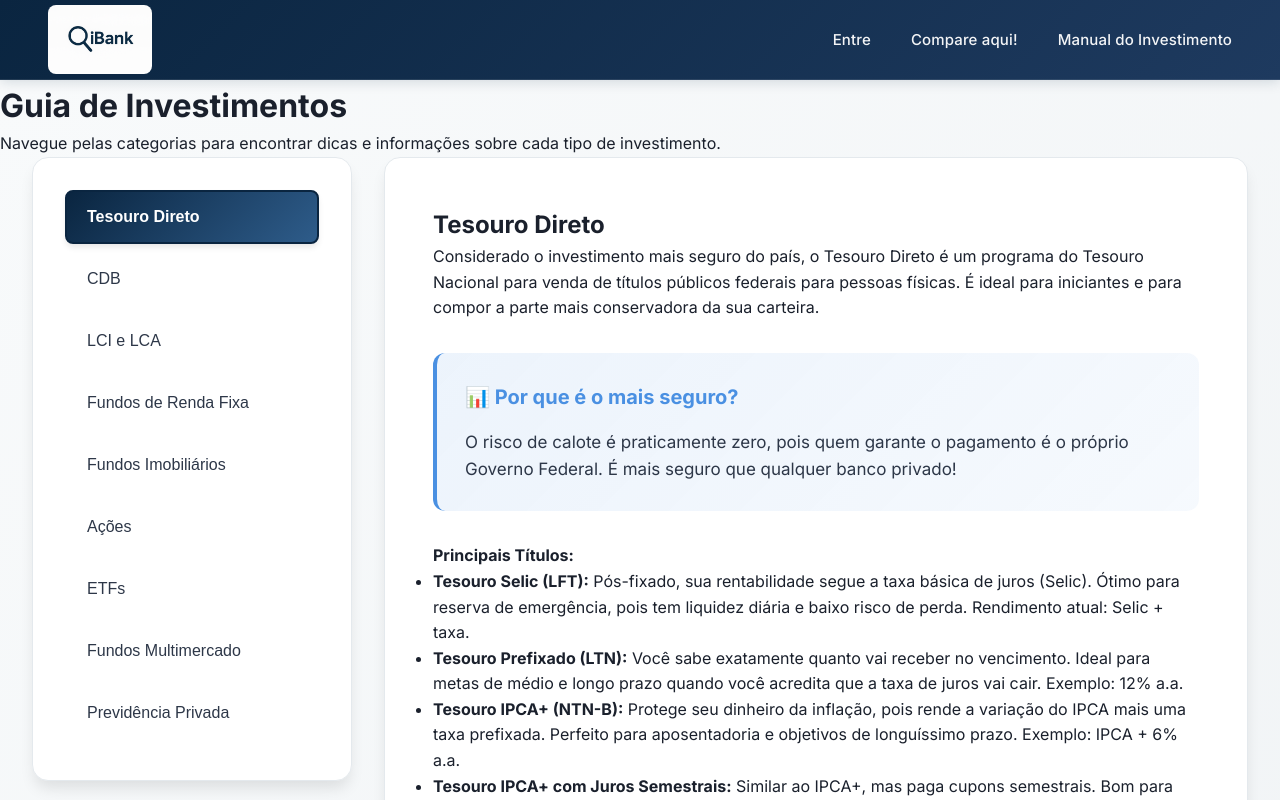
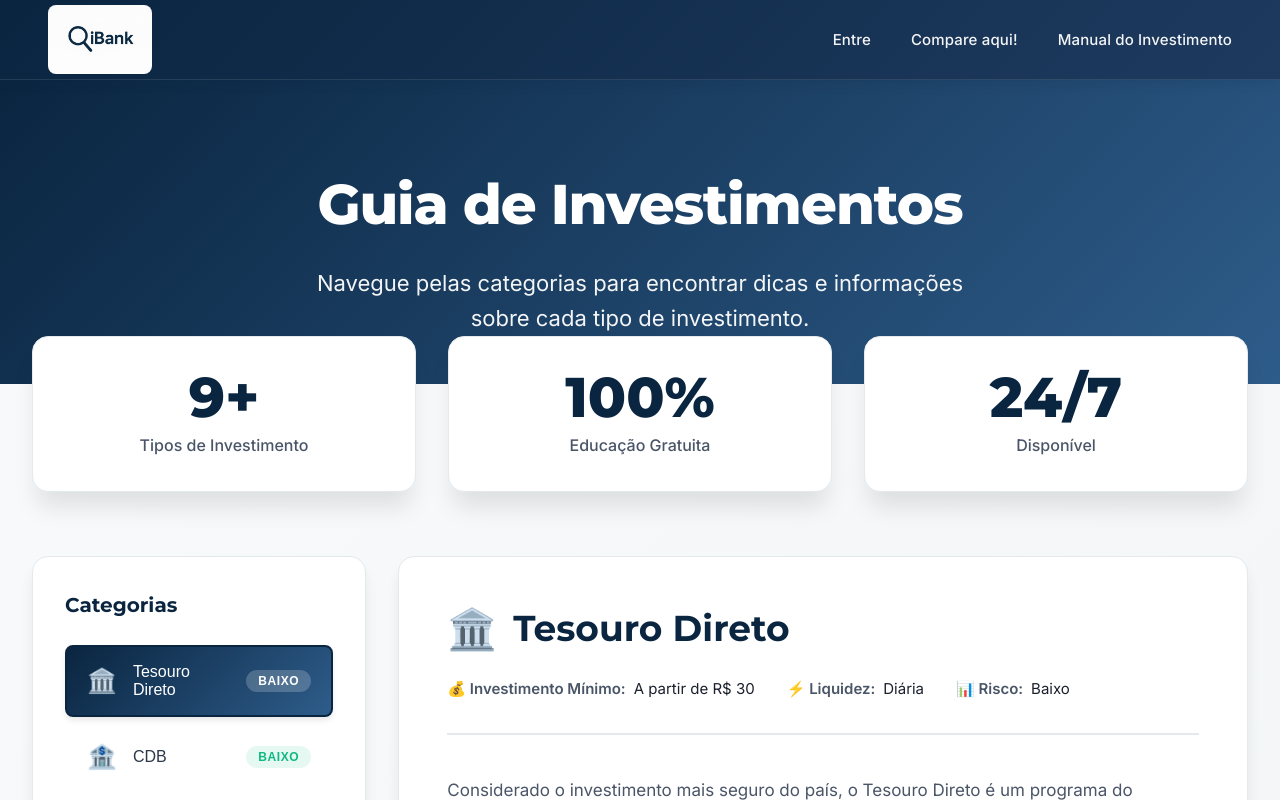
Before and after one commit to jonborges/Qibank, a React (Vite) app in the folder frontend/: page /invest in a window 1280 px wide. Shown: the top 800 px of the page. Built offline with nearby package versions, Linux system fonts and the light colour scheme.

Commit message:
fix: Update InvestPage structure to match CSS classes - Changed pageHeader to heroSection - Added stats section with cards - Added navigation icons and risk badges - Added content metadata (min investment, liquidity, risk) - Added CTA section at bottom - All CSS classes now properly connected

```diff
--- a/frontend/src/pages/InvestPage/InvestPage.tsx
+++ b/frontend/src/pages/InvestPage/InvestPage.tsx
@@ -253,13 +253,29 @@ const InvestPage: React.FC = () => {
     <>
       <Header />
       <main className={styles.pageContainer}>
-        <header className={styles.pageHeader}>
+        <header className={styles.heroSection}>
           <h1>Guia de Investimentos</h1>
           <p>Navegue pelas categorias para encontrar dicas e informações sobre cada tipo de investimento.</p>
         </header>
 
+        <section className={styles.statsSection}>
+          <div className={styles.statCard}>
+            <div className={styles.statNumber}>9+</div>
+            <div className={styles.statLabel}>Tipos de Investimento</div>
+          </div>
+          <div className={styles.statCard}>
+            <div className={styles.statNumber}>100%</div>
+            <div className={styles.statLabel}>Educação Gratuita</div>
+          </div>
+          <div className={styles.statCard}>
+            <div className={styles.statNumber}>24/7</div>
+            <div className={styles.statLabel}>Disponível</div>
+          </div>
+        </section>
+
         <div className={styles.investContainer}>
           <nav className={styles.investNav}>
+            <h3>Categorias</h3>
             <ul>
               {investmentCategories.map((category) => (
                 <li key={category.id}>
@@ -267,7 +283,15 @@ const InvestPage: React.FC = () => {
                     className={`${styles.navButton} ${activeId === category.id ? styles.active : ''}`}
                     onClick={() => setActiveId(category.id)}
                   >
-                    {category.label}
+                    <span className={styles.navIcon}>{category.icon}</span>
+                    <span className={styles.navLabel}>{category.label}</span>
+                    <span className={`${styles.riskBadge} ${
+                      category.riskLevel === 'Baixo' ? styles.riskLow :
+                      category.riskLevel === 'Médio' ? styles.riskMedium :
+                      styles.riskHigh
+                    }`}>
+                      {category.riskLevel}
+                    </span>
                   </button>
                 </li>
               ))}
@@ -276,12 +300,36 @@ const InvestPage: React.FC = () => {
           <div className={styles.investContent}>
             {activeContent && (
               <div className={styles.contentSection}>
-                <h2>{activeContent.title}</h2>
-                <div>{activeContent.content}</div>
+                <div className={styles.contentHeader}>
+                  <h2>
+                    <span className={styles.contentIcon}>{activeContent.icon}</span>
+                    {activeContent.title}
+                  </h2>
+                  <div className={styles.contentMeta}>
+                    <div className={styles.metaItem}>
+                      <strong>💰 Investimento Mínimo:</strong> {activeContent.minInvestment}
+                    </div>
+                    <div className={styles.metaItem}>
+                      <strong>⚡ Liquidez:</strong> {activeContent.liquidity}
+                    </div>
+                    <div className={styles.metaItem}>
+                      <strong>📊 Risco:</strong> {activeContent.riskLevel}
+                    </div>
+                  </div>
+                </div>
+                <div className={styles.contentBody}>
+                  {activeContent.content}
+                </div>
               </div>
             )}
           </div>
         </div>
+
+        <section className={styles.ctaSection}>
+          <h2>Pronto para Começar a Investir?</h2>
+          <p>Abra sua conta no QiBank e tenha acesso a todas essas opções de investimento com segurança e facilidade.</p>
+          <button className={styles.ctaButton}>Abrir Minha Conta</button>
+        </section>
       </main>
       <Footer />
     </>
```
